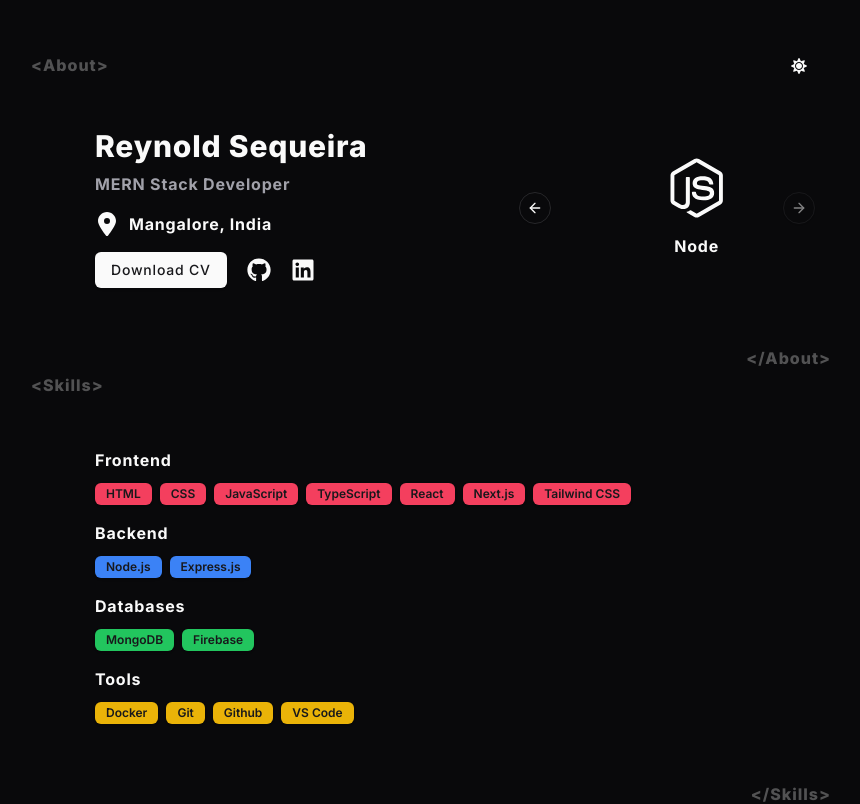
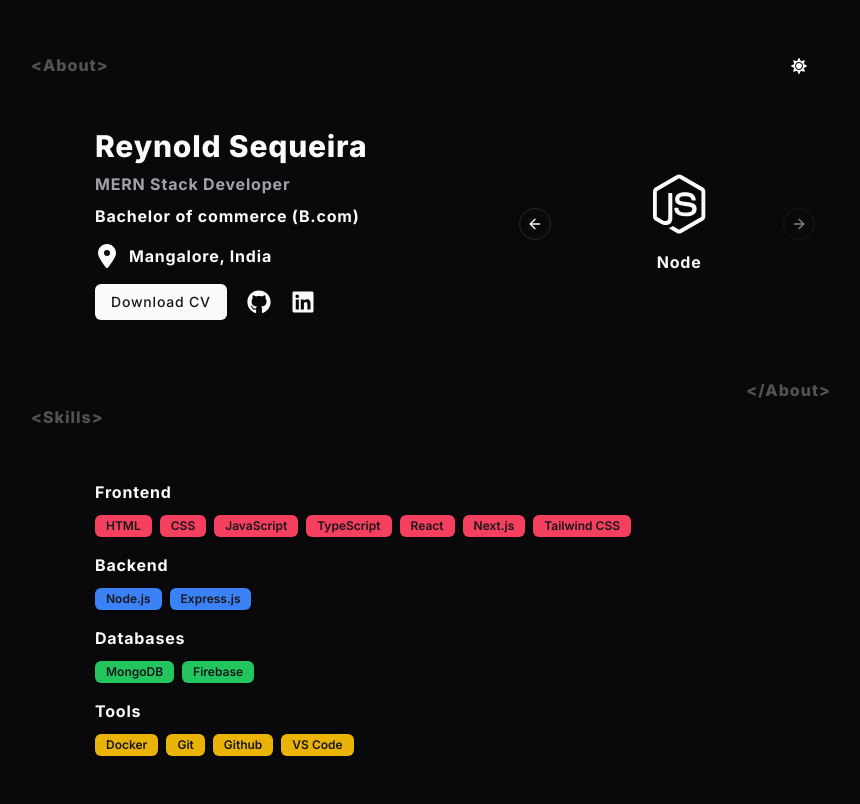
Before and after one commit to ReynoldArun09/Next-Js-Portfolio-Website-New, a Next.js app: page / in a window 1280 px wide. Shown: the top 804 px of the page, without its empty margins (209-1069 px from the left). Built offline with nearby package versions, Linux system fonts and the light colour scheme.

Commit message:
chore: update about

```diff
--- a/src/components/about/index.tsx
+++ b/src/components/about/index.tsx
@@ -21,6 +21,7 @@
           <div className="space-y-2">
             <h1 className="font-extrabold text-3xl">Reynold Sequeira</h1>
             <h2 className="text-muted-foreground">MERN Stack Developer</h2>
+            <h3 className="font-bold">Bachelor of commerce (B.com)</h3>
           </div>
           <div>
             <p className="flex items-center gap-2.5">
```
